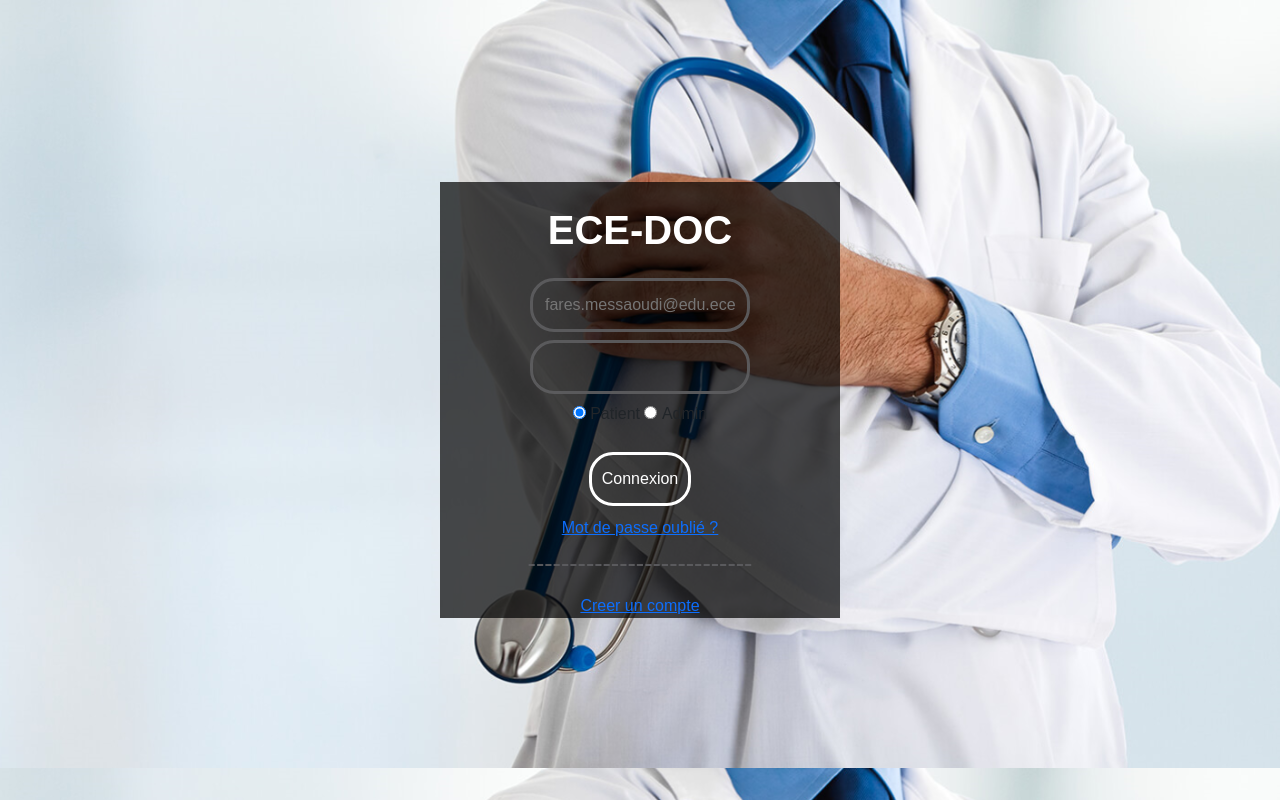
After one commit to FARESM213/Projet_Webdynamique, a PHP site: page /Login.php in a window 1280 px wide. The commit adds this page. Run offline with PHP 8.4, Linux system fonts and the light colour scheme.

Commit message:
Add files via upload

```diff
--- /dev/null
+++ b/Login.php
@@ -0,0 +1,175 @@
+<?php
+
+// Start the session
+session_start();
+
+?>
+
+<?php
+// Set session variables (variables globales)
+$_SESSION["Client"] = "";
+$_SESSION["Type"] = "void";
+?>
+
+
+<?php
+
+	require("traitement.php");
+
+	function get_radio()
+	{
+
+		if(isset($_POST['Connexion']))
+		{
+
+		    if(!empty($_POST['Genre']))
+		       return $_POST['Genre'];
+		    else
+		    {
+		    	echo "<p style='color : red;'>Veuillez selectionner un type de connexion </p>";
+		        return false;
+		    }
+	    }
+	}
+
+?>
+
+<!DOCTYPE html>
+<html lang="en">
+  <head>
+
+    <meta charset="utf-8">
+    <meta name="viewport" content="width=device-width, initial-scale=1">
+    <title>Catégories des Services</title>
+    <link href="https://cdn.jsdelivr.net/npm/bootstrap@5.2.0-beta1/dist/css/bootstrap.min.css" rel="stylesheet" integrity="sha384-0evHe/X+R7YkIZDRvuzKMRqM+OrBnVFBL6DOitfPri4tjfHxaWutUpFmBp4vmVor" crossorigin="anonymous">
+    <link href="LoginStyles.css" rel="stylesheet">
+
+
+    <script type="text/JavaScript">
+
+    function ValidateEmail(inputText)
+    {
+      var mailformat = /^\w+([\.-]?\w+)*@\w+([\.-]?\w+)*(\.\w{2,3})+$/;
+      if(inputText.value.match(mailformat))
+      {
+        return true;
+      }
+      else
+      {
+      document.form1.Emaillog.focus();
+      return false;
+      }
+    }
+
+</script>
+
+  </head>
+
+  <body>
+
+    <script src="https://cdn.jsdelivr.net/npm/bootstrap@5.2.0-beta1/dist/js/bootstrap.bundle.min.js" integrity="sha384-pprn3073KE6tl6bjs2QrFaJGz5/SUsLqktiwsUTF55Jfv3qYSDhgCecCxMW52nD2" crossorigin="anonymous"></script>
+
+    <div class="container box">
+
+    <form action="" method="post" enctype="multipart/form-data">
+
+        <div class="row">
+          <div class="col">
+
+            <h1 class="my-4 ">ECE-DOC</h1>
+
+          </div>
+
+        </div>
+
+        <div class="row mb-2">
+          <div class="col d-flex justify-content-center">
+
+            <div>
+
+              <input type="Email" name="Emaillog"  placeholder="fares.messaoudi@edu.ece.Fr" required>
+
+            </div>
+          </div>
+        </div>
+
+        <div class="row mb-2">
+          <div class="col d-flex justify-content-center">
+            <div>
+
+          <input type="password" name="Mdplog" id="Mdplog" pattern="^(?=.*[a-z])(?=.*[A-Z])(?=.*[0-9])(?=.*[!@#$%^&*_=+-]).{8,16}$">
+
+            </div>
+          </div>
+        </div>
+
+          <div class="row mb-2">
+          <div class="col d-flex justify-content-center">
+            <div>
+
+              <input type="radio" name="Genre" value="patient" checked="checked"> <label>Patient </label>
+              <input type="radio" name="Genre" value="Admin"> <label>Admin </label>
+
+            </div>
+          </div>
+        </div>
+
+
+            <p>
+          <?php
+
+          if(get_radio()!=false)
+          {
+            if(connexion($db_handle,get_radio())=="Connexion validee")
+              {
+                $_SESSION["Client"] =$_POST['Emaillog'] ;
+                $_SESSION["Type"] = get_radio();
+                header("Location: Projet.php");
+                die();
+              }
+              else if (!vide(['Emaillog','Mdplog']))
+              {
+                echo connexion($db_handle,get_radio());
+              }
+          }
+
+           ?>
+        </p>
+
+
+        <div class="row">
+          <div class="col d-flex justify-content-center">
+            <div>
+
+              <input type="submit" name= "Connexion" value="Connexion" onclick="ValidMail(document.form1.Emaillog)">
+              <a href="Changementinfo.php"> Mot de passe oublié ? </a>
+
+            </div>
+          </div>
+        </div>
+
+
+
+
+      </form>
+
+      <div class="row my-2 ">
+        <div class="col d-flex justify-content-center">
+          <h2> --------------------------- </h2>
+        </div>
+      </div>
+
+      <div class="row">
+        <div class="col d-flex justify-content-center">
+          <div>
+
+            <a href="Creationcompte.php"> Creer un compte</a>
+
+
+          </div>
+        </div>
+      </div>
+
+    </div>
+  </body>
+</html>
--- /dev/null
+++ b/LoginStyles.css
@@ -0,0 +1,85 @@
+body {
+    margin:0 ;
+    padding:0 ;
+    background: url(FondLogin.png);
+    background-size: cover;
+    font-family : sans-serif ;
+    text-align:center;
+
+}
+
+
+p{
+    color:#ffffff;
+    text-transform:uppercase;
+    font-weight:700;
+}
+
+
+.box{
+    width:400px ;
+    position:absolute;
+    top:50% ;
+    left:50%;
+    transform:translate(-50%, -50%);
+    background:rgba( 0,0,0,0.7 ) ;
+    text-align:center;
+}
+
+.box h1{
+    color:#ffffff;
+    text-transform:uppercase;
+    font-weight:700;
+}
+
+.box input[type="text"],.box input[type= "password" ],.box input[type="email"]{
+
+
+    border:0;
+    background:none;
+    display:block;
+    margin:center;
+    text-align:center;
+    border:3px solid #5d5d60ec;
+    padding:12px 12px;
+    width:220px;
+    outline:none;
+    color:#ffffff;
+    border-radius: 24px;
+    transition : 0.25px;
+}
+
+.box input[type="text"]:focus,.box input[type="password"]:focus,.box input[type="email"]:focus{
+
+    padding:12px;
+    width:250px;
+    border-color:#ffffff;
+}
+
+.box input[ type = "submit" ]{
+
+    border:0;
+    background:none;
+    display:block;
+    margin:10px auto;
+    text-align:center;
+    border:3px solid #ffffff;
+    padding:12px 10px;
+    outline:none;
+    color:#ffffff;
+    border-radius:24px;
+    transition:0.25px;
+    cursor:pointer;
+}
+
+.box input[type="submit"]:hover{
+    background: #ffffff ;
+    color: #5d5d60ec;
+}
+
+.box h2{
+    color:#ffffff;
+    text-transform:uppercase;
+    font-size: 25px;;
+    color: #5d5d60ec;
+}
--- a/traitement.php
+++ b/traitement.php
@@ -1,51 +1,66 @@
+
 <?php
 
-/// Funcction
 
 function vide($required)
 {
 	// Loop over field names, make sure each one exists and is not empty
 	$error = false;
-	foreach($required as $field) {
-	  if (empty($_POST[$field])) {
+	foreach($required as $field)
+	{
+	  if (empty($_POST[$field]))
+	  {
 	    $error = true;
 	  }
-	}
-
-	if ($error) {
-	  echo "Tout les champs sont requis ! <br> <br>";
 	}
 	return $error;
 }
 
+function message_erreur($required)
+{
+	foreach($required as $field)
+	{
+	  if (empty($_POST[$field]))
+	  {
+	  	if ($field=="Mdplog")
+	  	{
+	  		 echo "Le champ mot de passe n'as pas ete rempli ! <br> <br>";
+	  	}
+	  	else if ($field=="Emaillog")
+	  	{
+	  		echo "Le champ Email n'as pas ete rempli ! <br> <br>";
+	  	}
+	  	else
+	  	{
+	    	echo "Le champ $field n'as pas ete rempli ! <br> <br>";
 
- function verification($adress,$db_id,$db_mdp,$db,$db_handle)
+	  	}
+
+	  }
+	}
+}
+
+
+ function verification($adress,$db_id,$db_mdp,$db,$db_handle,$data)
      {
 		// Connect to BDD "BDD"
 		$db_found=mysqli_select_db($db_handle,$db);
 
 		if($db_found)
-		{
-				echo "Connexion reussi <br> <br>";
-				return true;
-		}
-
+			return true;
 		else
-		{
-			echo " Connexion echouée <br> <br>";
 			return false;
-		}
      }
 
 function connexion($db_handle,$table)
      {
 		if (isset($_POST['Connexion']))
 		{
-			if(!vide(['Email','Mdp']))
+			if(!vide(['Emaillog','Mdplog']))
 			{
 
-				$email = $_POST['Email'] ;
-				$mdp = $_POST['Mdp'] ;
+				$email = $_POST['Emaillog'] ;
+				$mdp = $_POST['Mdplog'] ;
 				$genre='';
 
 				if($table=='medecin')
@@ -63,42 +78,88 @@ function connexion($db_handle,$table)
 
 				$sql="SELECT * FROM $table WHERE email='$email' AND $genre='$mdp' ";
 
+				echo $sql;
+
 				$res= mysqli_query($db_handle,$sql);
 				if(mysqli_num_rows($res)>0)
+				{
+					return "Connexion validee";
+				}
+				else
+				{
+					$sql="SELECT * FROM $table WHERE email='$email' ";
+					//echo $sql;
+					$res= mysqli_query($db_handle,$sql);
+					if(mysqli_num_rows($res)>0)
 					{
-						echo "Connexion validee";
+						return " Mot de passe incorrect ";
 					}
 					else
+
 					{
-						echo "Connexion refusee, veuillez reesayer";
+						return "Aucun compte '$email' present dans nos fichiers";
 					}
+
+				}
+			}
+			else
+			{
+				message_erreur(['Emaillog','Mdplog']);
 			}
      	}
  }
 
 
-function ajouter_patient($db_handle)
+function ajouter_patient($db_handle,$message)
      {
 		if (isset($_POST['insert']))
 		{
-			if(!vide(['Id','Nom','Login','Mdp','Email']))
+			if(!vide(['Nom','Login','Mdp','Email']))
 			{
-				$id = $_POST['Id'] ;
+				$sql="SELECT * FROM patient";
+				$res= mysqli_query($db_handle,$sql);
+				$id = mysqli_num_rows($res)+1;
 				$nom = $_POST['Nom'] ;
 				$login = $_POST['Login'] ;
 				$mdp = $_POST['Mdp'] ;
 				$email = $_POST['Email'] ;
-				$sql="INSERT INTO patient(`patno`, `patname`, `patlogin`, `patpassword`, `email`) VALUES('$id','$nom','$login','$mdp','$email')";
 
+				$sql="SELECT * FROM patient WHERE email='$email'";
 				$res= mysqli_query($db_handle,$sql);
-				if($res)
+
+				if(mysqli_num_rows($res)>0)
 					{
-						echo "Clear insertion ";
+						echo "L'adresse mail ' $email ' est deja presente dans nos fichiers";
+						return false;
 					}
 					else
 					{
-						echo "Unable to insert ";
+						$sql="INSERT INTO patient(`patno`, `patname`, `patlogin`, `patpassword`, `email`) VALUES('$id','$nom','$login','$mdp','$email')";
+
+						$res= mysqli_query($db_handle,$sql);
+						if($res)
+							{
+
+								    $to = '$email';
+								    $subject = "Creation d'un compte chez ECE-DOC";
+								    $message = "Nous vous souhaitons la bienvenue dans la grande equipe d'ECE-DOC :
+								                Nous vous communiquons votre numero de client : '$id'. Attention, ne le communiquez a personne, ce numero pourra vous etre utile en cas de Mot de passe oublié";
+								    $headers = 'From: projetinfo.gr7.2022@gmail.com';
+								mail($to, $subject, $message, $headers);
+								echo" Felicitation la creation de votre compte est confirmée "; // Faire un pop up
+								return true;
+							}
+							else
+							{
+								echo "Nous rencontrons un leger soucis, veuillez reesayer"; // faire un pop up
+								return false;
+							}
 					}
+
+			}
+			else
+			{
+				message_erreur(['Id','Nom','Login','Mdp','Email']);
 			}
 
      	}
@@ -146,7 +207,7 @@ function ajouter_rdv($db_handle)
 				$rdv_date = $_POST['rdv_date'] ;
 				$rdv_motif = $_POST['rdv_motif'] ;
 				$rdv_duree = $_POST['rdv_duree'];
-				$rdv_horaire ,= $_POST['rdv_horaire'];
+				$rdv_horaire = $_POST['rdv_horaire'];
 				$loc = $_POST['loc'] ;
 				$etat = $_POST['etatetat'];
 				$Type = $_POST['Type'];
@@ -218,12 +279,13 @@ $db_id="root";
 $adress="localhost";
 $db_mdp="";
 $db_handle=mysqli_connect($adress,$db_id,$db_mdp,$db);
+$data="";
 
 
 
 //Connect to MysQL
 
-if(verification($adress,$db_id,$db_mdp,$db,$db_handle) )
+if(verification($adress,$db_id,$db_mdp,$db,$db_handle,$data) )
 {
 
 	//ajouter_patient($db_handle);
```
Also changed, not shown: Changementinfo.php (added, +58 -0 lines), CreationCompte.php (added, +81 -0 lines), FondLogin.png (added), bdd.sql (added).
